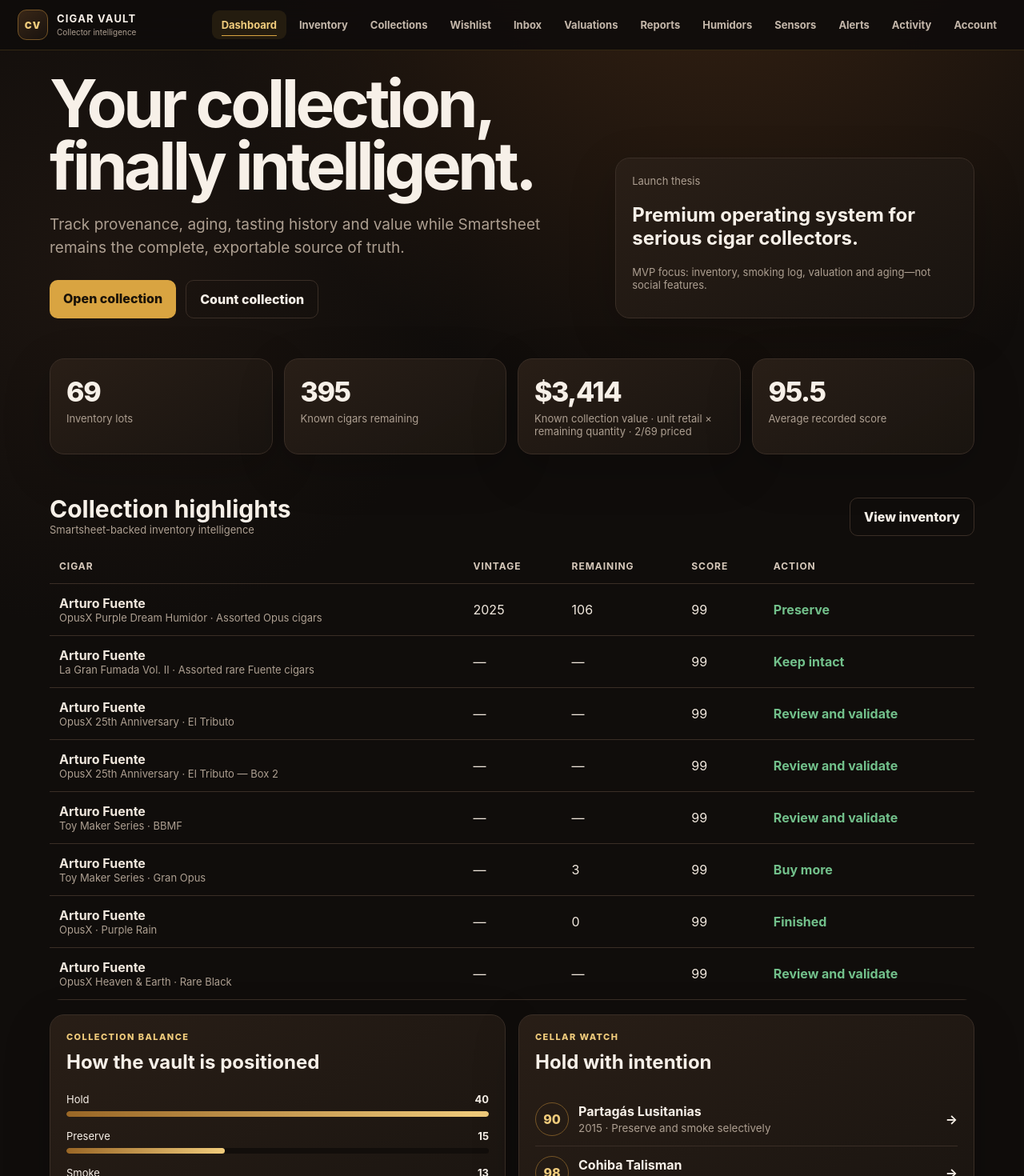
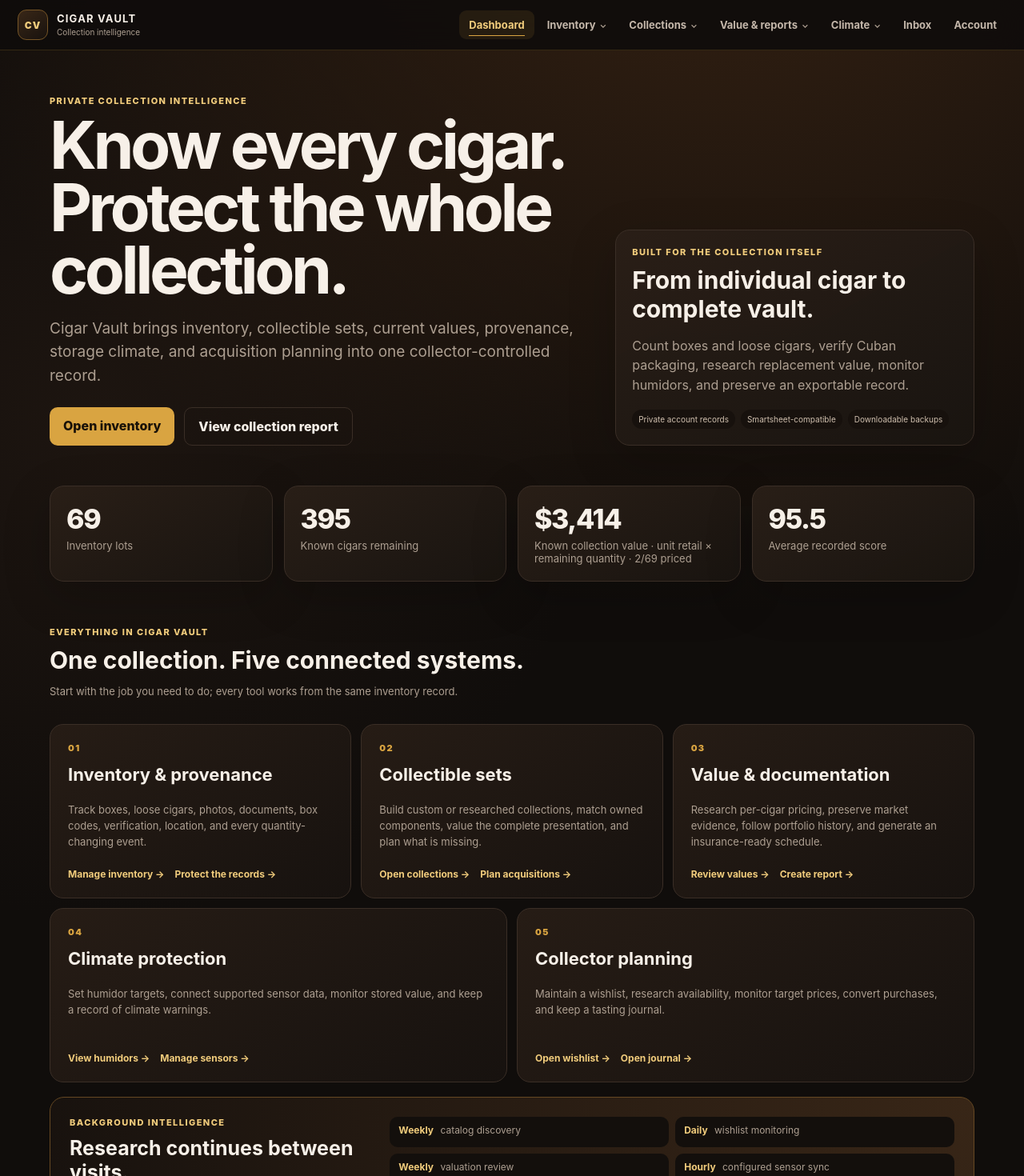
Before and after one commit to vbribow/CIgar-Vault, a Next.js app: page / in a window 1280 px wide. Shown: the top 1470 px of the page at 80% size. Built offline with nearby package versions, Linux system fonts and the light colour scheme.

Commit message:
Clarify product story and feature navigation

```diff
--- a/app/layout.tsx
+++ b/app/layout.tsx
@@ -3,8 +3,8 @@
 import "./styles.css";
 
 export const metadata: Metadata = {
-  title: "Cigar Vault",
-  description: "Collection intelligence for serious cigar collectors",
+  title: { default: "Cigar Vault — Private Collection Intelligence", template: "%s · Cigar Vault" },
+  description: "Inventory, value, provenance, climate protection, collectible sets, and acquisition intelligence for serious cigar collectors.",
 };
 
 export default function RootLayout({ children }: Readonly<{ children: React.ReactNode }>) {
--- a/app/page.tsx
+++ b/app/page.tsx
@@ -6,8 +6,7 @@
 export default async function Home() {
   const items = await loadInventory();
   return <main className="shell">
-    <nav className="nav"><div className="brand">Cigar Vault</div><div className="navLinks"><a href="/inventory">Inventory</a><a href="/catalog">Catalog</a><a href="/collections">Collections</a><a href="/collection-catalog">Set catalog</a><a href="/humidors">Humidors</a><a href="/sensors">Sensors</a><a href="/activity">Activity</a><a href="/valuations">Valuation</a><a href="/box-formats">Box formats</a><a href="/verification">Verification</a><a href="/collection-health">Collection health</a><a href="/storage">Storage</a><a href="/records">Journal</a><span className="badge">Founder MVP</span></div></nav>
-    <section className="hero"><div><h1>Your collection, finally intelligent.</h1><p className="lede">Track provenance, aging, tasting history and value while Smartsheet remains the complete, exportable source of truth.</p><div className="ctaRow"><a className="button" href="/inventory">Open collection</a><a className="button secondary" href="/inventory-count">Count collection</a></div></div><div className="card"><div className="small">Launch thesis</div><h2>Premium operating system for serious cigar collectors.</h2><p className="small">MVP focus: inventory, smoking log, valuation and aging—not social features.</p></div></section>
+    <section className="hero productHero"><div><div className="eyebrow">Private collection intelligence</div><h1>Know every cigar. Protect the whole collection.</h1><p className="lede">Cigar Vault brings inventory, collectible sets, current values, provenance, storage climate, and acquisition planning into one collector-controlled record.</p><div className="ctaRow"><a className="button" href="/inventory">Open inventory</a><a className="button secondary" href="/reports">View collection report</a></div></div><div className="card productPromise"><div className="eyebrow">Built for the collection itself</div><h2>From individual cigar to complete vault.</h2><p>Count boxes and loose cigars, verify Cuban packaging, research replacement value, monitor humidors, and preserve an exportable record.</p><div className="trustLine"><span>Private account records</span><span>Smartsheet-compatible</span><span>Downloadable backups</span></div></div></section>
     <Dashboard items={items} />
   </main>;
 }
--- a/components/app-navigation.tsx
+++ b/components/app-navigation.tsx
@@ -2,20 +2,49 @@
 
 import { usePathname } from "next/navigation";
 
-const sections = [
-  { href: "/", label: "Dashboard" },
-  { href: "/inventory", label: "Inventory", related: ["/catalog", "/catalog-discovery", "/box-formats", "/inventory-count", "/storage", "/collection-health", "/verification"] },
-  { href: "/collections", label: "Collections", related: ["/collection-catalog", "/acquisitions"] },
-  { href: "/wishlist", label: "Wishlist" },
-  { href: "/notifications", label: "Inbox" },
-  { href: "/valuations", label: "Valuations", related: ["/records", "/value-history"] },
-  { href: "/reports", label: "Reports", related: ["/inventory-integrity"] },
-  { href: "/humidors", label: "Humidors" },
-  { href: "/sensors", label: "Sensors" },
-  { href: "/alerts", label: "Alerts" },
-  { href: "/activity", label: "Activity" },
-  { href: "/account", label: "Account" },
-];
+const groups = [
+  {
+    label: "Inventory",
+    links: [
+      ["/inventory", "All inventory", "Search and manage every owned lot"],
+      ["/inventory-count", "Physical count", "Reconcile boxes and loose cigars"],
+      ["/activity", "Activity ledger", "Record purchases, smokes, moves, and corrections"],
+      ["/storage", "Storage map", "See where every cigar lives"],
+      ["/catalog", "Cigar catalog", "Canonical brands, lines, and vitolas"],
+      ["/catalog-discovery", "Catalog discovery", "Review newly researched cigars"],
+      ["/box-formats", "Box formats", "Sourced packaging and box-size intelligence"],
+      ["/collection-health", "Record quality", "Find incomplete inventory data"],
+      ["/verification", "Habanos verification", "Preserve box-code and seal evidence"],
+      ["/inventory-integrity", "Integrity center", "Compare, back up, and restore inventory"],
+    ],
+  },
+  {
+    label: "Collections",
+    links: [
+      ["/collections", "My collections", "Value collectible sets as a whole"],
+      ["/collection-catalog", "Collection catalog", "Browse researched heritage sets"],
+      ["/acquisitions", "Acquisition planner", "Find missing collection components"],
+      ["/wishlist", "Wishlist", "Monitor targets, pricing, and availability"],
+    ],
+  },
+  {
+    label: "Value & reports",
+    links: [
+      ["/valuations", "Valuations", "Research unit and market values"],
+      ["/value-history", "Portfolio history", "Track collection value over time"],
+      ["/reports", "Insurance report", "Create an evidence-backed property schedule"],
+      ["/records", "Smoking journal", "Record tastings and valuation evidence"],
+    ],
+  },
+  {
+    label: "Climate",
+    links: [
+      ["/humidors", "Humidors", "Set targets and monitor stored value"],
+      ["/sensors", "Sensors", "Connect and normalize climate readings"],
+      ["/alerts", "Climate alerts", "Review warnings and delivery history"],
+    ],
+  },
+] as const;
 
 function matches(pathname: string, href: string) {
   return href === "/" ? pathname === "/" : pathname === href || pathname.startsWith(`${href}/`);
@@ -23,21 +52,16 @@
 
 export function AppNavigation() {
   const pathname = usePathname();
-
-  return (
-    <header className="appHeader">
-      <div className="appHeaderInner">
-        <a className="appBrand" href="/" aria-label="Cigar Vault dashboard">
-          <span className="appBrandMark">CV</span>
-          <span><strong>Cigar Vault</strong><small>Collector intelligence</small></span>
-        </a>
-        <nav className="appNav" aria-label="Primary navigation">
-          {sections.map(section => {
-            const active = matches(pathname, section.href) || section.related?.some(href => matches(pathname, href));
-            return <a href={section.href} className={active ? "active" : undefined} aria-current={active ? "page" : undefined} key={section.href}>{section.label}</a>;
-          })}
-        </nav>
-      </div>
-    </header>
-  );
+  return <header className="appHeader"><div className="appHeaderInner">
+    <a className="appBrand" href="/" aria-label="Cigar Vault dashboard"><span className="appBrandMark">CV</span><span><strong>Cigar Vault</strong><small>Collection intelligence</small></span></a>
+    <nav className="appNav" aria-label="Primary navigation">
+      <a href="/" className={pathname === "/" ? "active" : undefined} aria-current={pathname === "/" ? "page" : undefined}>Dashboard</a>
+      {groups.map(group => {
+        const active = group.links.some(([href]) => matches(pathname, href));
+        return <details className={`navGroup ${active ? "active" : ""}`} key={group.label}><summary>{group.label}<span aria-hidden="true">⌄</span></summary><div className="navMenu">{group.links.map(([href, label, description]) => <a href={href} className={matches(pathname, href) ? "active" : undefined} aria-current={matches(pathname, href) ? "page" : undefined} key={href}><strong>{label}</strong><small>{description}</small></a>)}</div></details>;
+      })}
+      <a href="/notifications" className={matches(pathname, "/notifications") ? "active" : undefined}>Inbox</a>
+      <a href="/account" className={matches(pathname, "/account") ? "active" : undefined}>Account</a>
+    </nav>
+  </div></header>;
 }
--- a/components/dashboard.tsx
+++ b/components/dashboard.tsx
@@ -19,7 +19,17 @@
       <div className="card"><div className="metric">{money.format(value)}</div><div className="label">Known collection value · unit retail × remaining quantity · {valued}/{items.length} priced</div></div>
       <div className="card"><div className="metric">{avg.toFixed(1)}</div><div className="label">Average recorded score</div></div>
     </div>
-    <section className="section"><div className="sectionHead"><div><h2>Collection highlights</h2><div className="small">Smartsheet-backed inventory intelligence</div></div><a className="button secondary" href="/inventory">View inventory</a></div>
+    <section className="section featureMap"><div className="sectionHead"><div><div className="eyebrow">Everything in Cigar Vault</div><h2>One collection. Five connected systems.</h2><p className="small">Start with the job you need to do; every tool works from the same inventory record.</p></div></div>
+      <div className="featurePillars">
+        <article><span className="pillarNumber">01</span><h3>Inventory & provenance</h3><p>Track boxes, loose cigars, photos, documents, box codes, verification, location, and every quantity-changing event.</p><div><a href="/inventory">Manage inventory →</a><a href="/inventory-integrity">Protect the records →</a></div></article>
+        <article><span className="pillarNumber">02</span><h3>Collectible sets</h3><p>Build custom or researched collections, match owned components, value the complete presentation, and plan what is missing.</p><div><a href="/collections">Open collections →</a><a href="/acquisitions">Plan acquisitions →</a></div></article>
+        <article><span className="pillarNumber">03</span><h3>Value & documentation</h3><p>Research per-cigar pricing, preserve market evidence, follow portfolio history, and generate an insurance-ready schedule.</p><div><a href="/valuations">Review values →</a><a href="/reports">Create report →</a></div></article>
+        <article><span className="pillarNumber">04</span><h3>Climate protection</h3><p>Set humidor targets, connect supported sensor data, monitor stored value, and keep a record of climate warnings.</p><div><a href="/humidors">View humidors →</a><a href="/sensors">Manage sensors →</a></div></article>
+        <article><span className="pillarNumber">05</span><h3>Collector planning</h3><p>Maintain a wishlist, research availability, monitor target prices, convert purchases, and keep a tasting journal.</p><div><a href="/wishlist">Open wishlist →</a><a href="/records">Open journal →</a></div></article>
+      </div>
+    </section>
+    <section className="automationStrip"><div><div className="eyebrow">Background intelligence</div><h2>Research continues between visits.</h2></div><div className="automationList"><span><b>Weekly</b> catalog discovery</span><span><b>Daily</b> wishlist monitoring</span><span><b>Weekly</b> valuation review</span><span><b>Hourly</b> configured sensor sync</span></div><small>Automations run when their required services and credentials are configured.</small></section>
+    <section className="section"><div className="sectionHead"><div><h2>Collection highlights</h2><div className="small">Highest-scored lots in the current inventory</div></div><a className="button secondary" href="/inventory">View inventory</a></div>
       <div className="tableWrap"><table className="table"><thead><tr><th>Cigar</th><th>Vintage</th><th>Remaining</th><th>Score</th><th>Action</th></tr></thead><tbody>
         {featured.map(item => <tr key={item.inventoryId}><td><a href={`/inventory/${item.inventoryId}`}><strong>{item.brand}</strong><div className="small">{item.line} · {item.vitola}</div></a></td><td>{item.vintage || "—"}</td><td>{item.currentQty ?? "—"}</td><td>{item.score ?? "—"}</td><td className="status">{item.action || item.status || "Review"}</td></tr>)}
       </tbody></table></div>
```
Also changed, not shown: app/styles.css.
